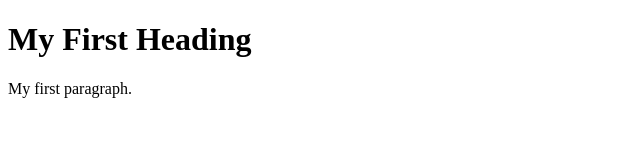
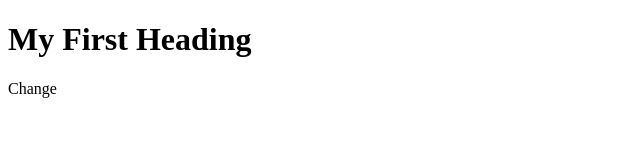
Before and after one commit to StoparMarko/Demo, a plain HTML site: page index.html in a window 1280 px wide. Shown: the whole page, without its empty margins (0-640 px from the left). Drawn offline with Linux system fonts and the light colour scheme.

Commit message:
update commit

```diff
--- a/index.html
+++ b/index.html
@@ -10,7 +10,7 @@
 <body>
 
 <h1>My First Heading</h1>
-<p>My first paragraph.</p>
+<p>Change</p>
 
 </body>
 </html>
```
